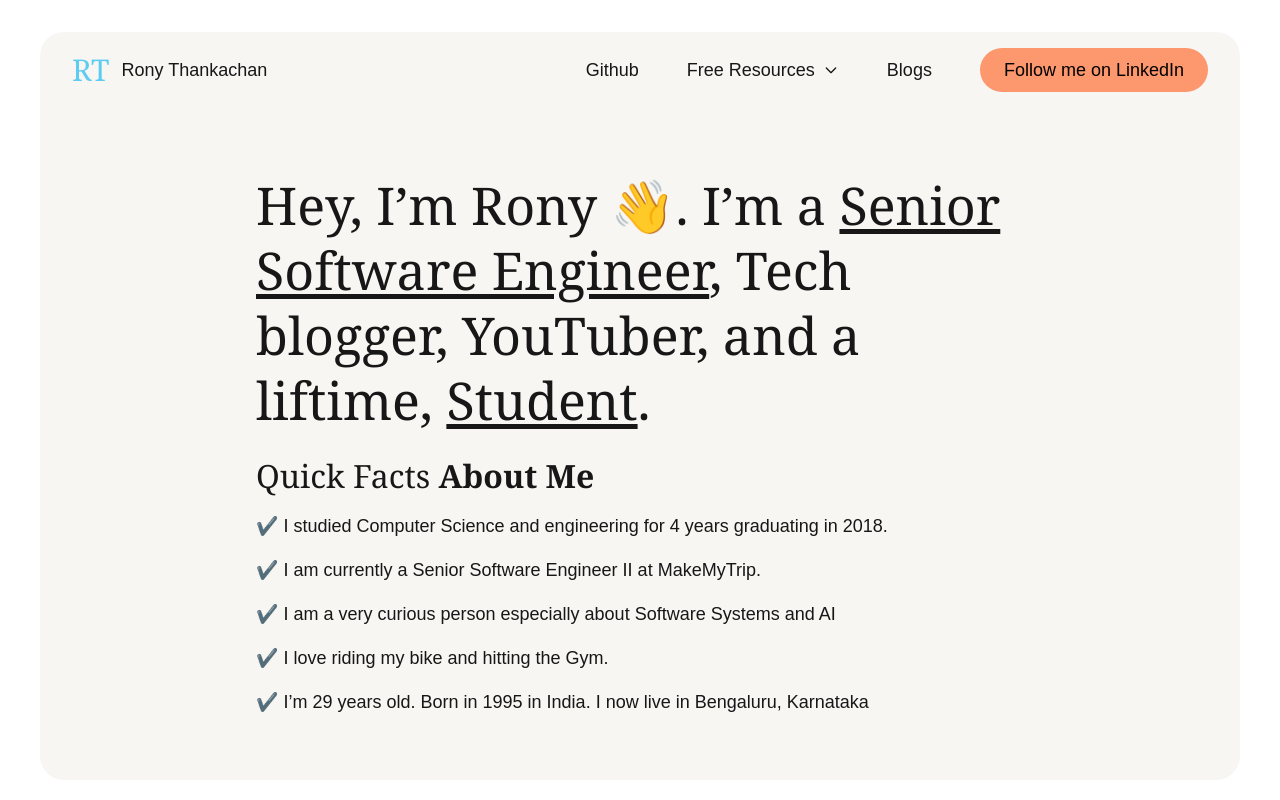
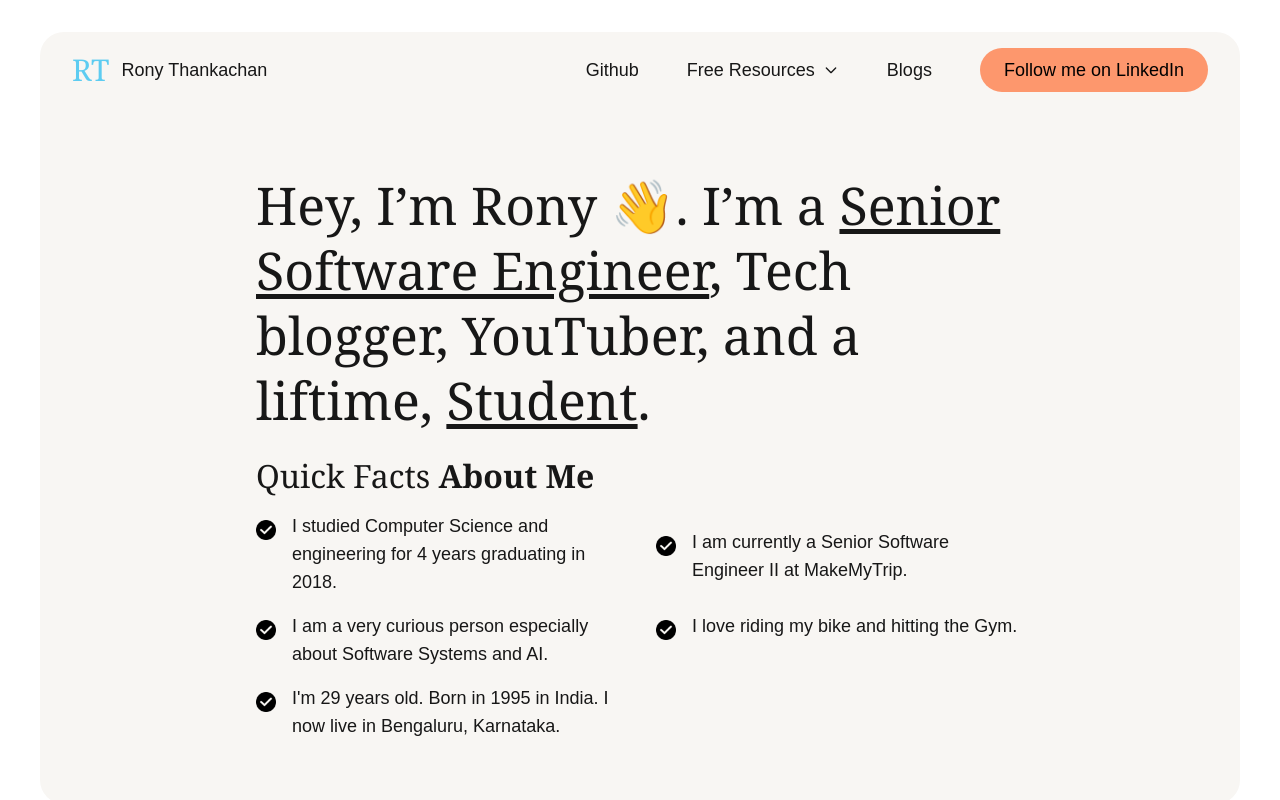
Before and after one commit to ronythankachan/ronythankachan.com, a Next.js app: page /about in a window 1280 px wide. Shown: the top 800 px of the page. Built offline with nearby package versions, Linux system fonts and the light colour scheme.

Commit message:
Service card bug fix

```diff
--- a/app/about/page.tsx
+++ b/app/about/page.tsx
@@ -1,22 +1,32 @@
 import Container from "../components/shared/Container";
+import Image from 'next/image';
+
+const facts = [
+  "I studied Computer Science and engineering for 4 years graduating in 2018.",
+  "I am currently a Senior Software Engineer II at MakeMyTrip.",
+  "I am a very curious person especially about Software Systems and AI.",
+  "I love riding my bike and hitting the Gym.",
+  "I'm 29 years old. Born in 1995 in India. I now live in Bengaluru, Karnataka."
+];
 
 const About = () => {
   return (
     <div className="bg-[#f8f6f3] py-16 rounded-b-3xl">
       <Container>
-        <div className="text-left md:text-left max-w-3xl mx-auto">
+        <div className="text-left max-w-3xl mx-auto">
           <h1 className="text-[24px] md:text-[52px] leading-tight font-serif mb-4 md:mb-6">
             Hey, I&rsquo;m Rony 👋. I&rsquo;m a <span className="underline underline-offset-4">Senior Software Engineer</span>, Tech blogger, YouTuber, and a liftime, <span className="underline underline-offset-4">Student</span>.
           </h1>
           <h2 className="text-[20px] md:text-[32px] leading-tight font-serif mb-3 md:mb-4">
             Quick Facts <span className="font-bold">About Me</span>
           </h2>
-          <ul className="list-none space-y-3 md:space-y-4 text-base md:text-lg">
-            <li>✔️ I studied Computer Science and engineering for 4 years graduating in 2018.</li>
-            <li>✔️ I am currently a Senior Software Engineer II at MakeMyTrip.</li>
-            <li>✔️ I am a very curious person especially about Software Systems and AI</li>
-            <li>✔️ I love riding my bike and hitting the Gym.</li>
-            <li>✔️ I&rsquo;m 29 years old. Born in 1995 in India. I now live in Bengaluru, Karnataka</li>
+          <ul className="list-none space-y-3 md:space-y-4 text-base md:text-lg md:grid md:grid-cols-2 md:gap-x-8">
+            {facts.map((fact, index) => (
+              <li key={index} className="flex items-start">
+                <Image src="/checked.png" alt="Checked" width={20} height={20} className="mr-4 mt-2" />
+                {fact}
+              </li>
+            ))}
           </ul>
         </div>
       </Container>
--- a/app/components/ServiceCard.tsx
+++ b/app/components/ServiceCard.tsx
@@ -19,18 +19,17 @@ const ServiceCard: React.FC<ServiceCardProps> = ({
   href
 }) => {
   return (
+    <Link href={href} className="block">
       <div className={`p-6 rounded-[20px] transition-all duration-300 transform hover:-translate-y-1 ${bgColor} ${hoverColor} group`}>
         <div className="text-3xl mb-4">{icon}</div>
         <h3 className="text-[28px] font-serif mb-3 leading-tight">{title}</h3>
         <p className="text-gray-600 text-base mb-4">{description}</p>
-      <Link
-        href={href}
-        className="inline-flex items-center space-x-2 font-medium border-b border-black hover:opacity-80"
-      >
+        <span className="inline-flex items-center space-x-2 font-medium border-b border-black hover:opacity-80">
           <span>Get started</span>
           <span className="transform transition-transform duration-300 group-hover:translate-x-2">→</span>
+        </span>
+      </div>
     </Link>
-    </div>
   );
 };
 
--- /dev/null
+++ b/app/home/page.tsx
@@ -0,0 +1,34 @@
+import Link from 'next/link';
+
+const ServiceCard = ({ title, description, link }) => (
+  <Link href={link} className="block">
+    <div className="p-4 bg-white shadow-md rounded-lg hover:shadow-lg transition-shadow duration-300">
+      <h3 className="text-xl font-bold mb-2">{title}</h3>
+      <p className="text-gray-600">{description}</p>
+    </div>
+  </Link>
+);
+
+const Services = () => {
+  return (
+    <div className="grid grid-cols-1 md:grid-cols-3 gap-6">
+      <ServiceCard
+        title="Service 1"
+        description="Description of service 1."
+        link="/service1"
+      />
+      <ServiceCard
+        title="Service 2"
+        description="Description of service 2."
+        link="/service2"
+      />
+      <ServiceCard
+        title="Service 3"
+        description="Description of service 3."
+        link="/service3"
+      />
+    </div>
+  );
+};
+
+export default Services;
```
Also changed, not shown: public/checked.png (added). Lines whose indentation alone changed are shown as unchanged.
